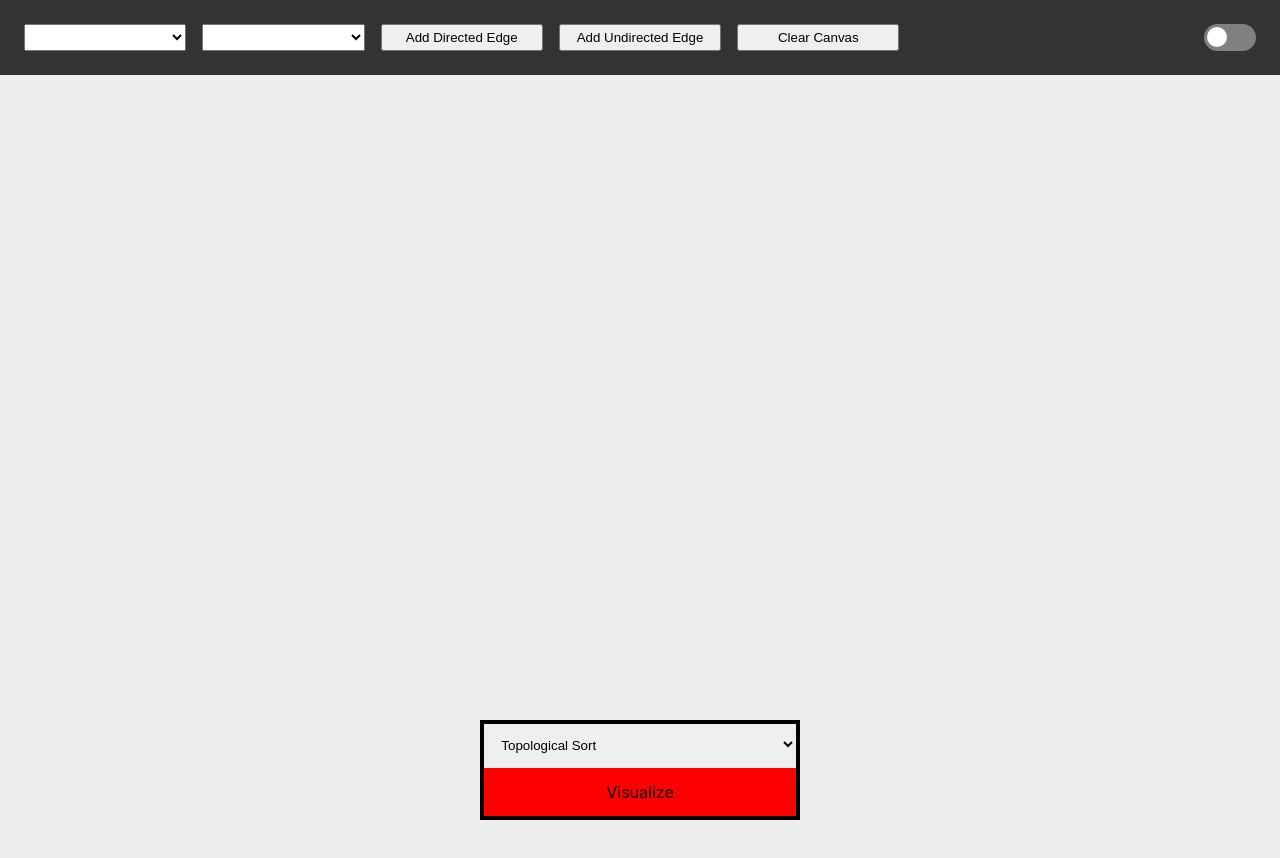
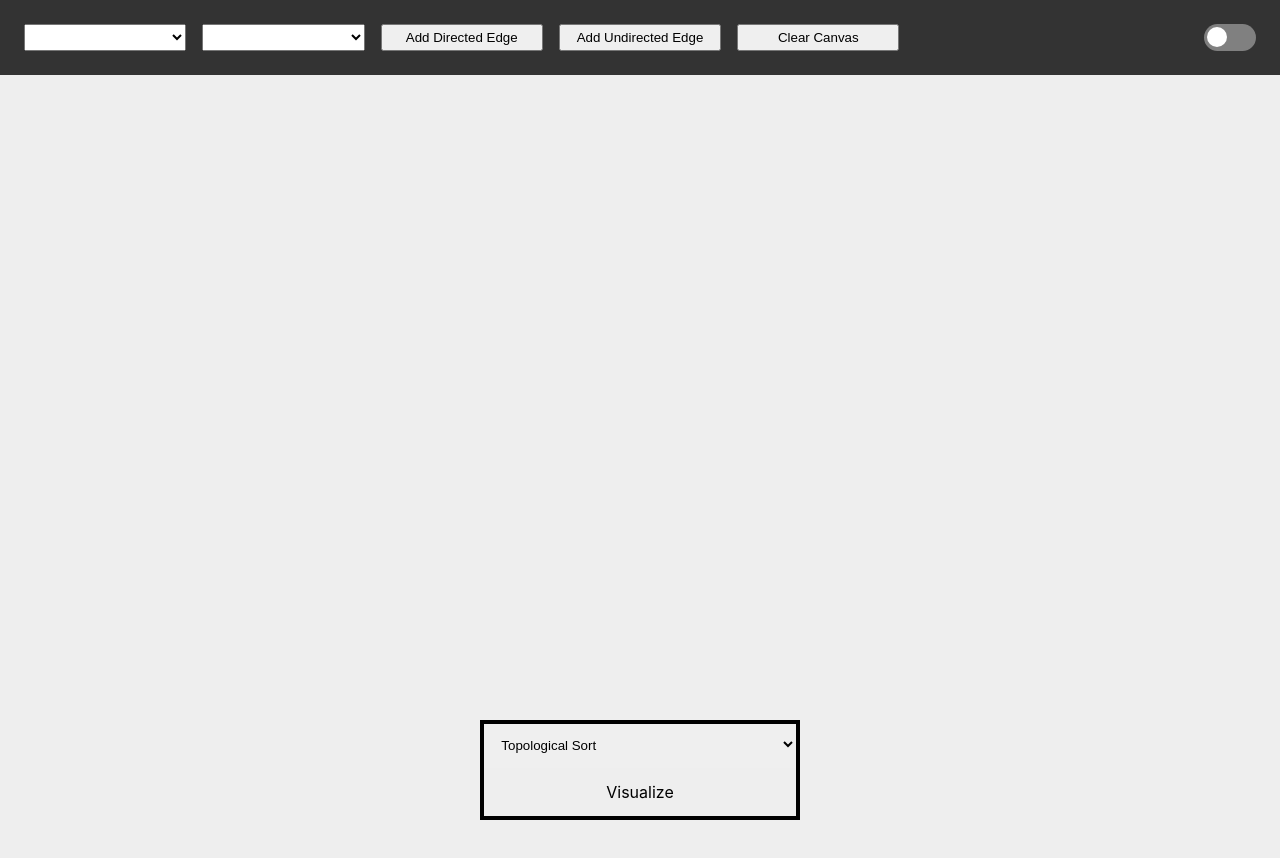
Before and after one commit to Jatinmanav/graph-algorithm-visualizer, a React (Create React App) app: page / in a window 1280 px wide. Shown: the top 858 px of the page. Built offline with nearby package versions, Linux system fonts and the light colour scheme.

Commit message:
update ui

```diff
--- a/src/styles/Visualize.scss
+++ b/src/styles/Visualize.scss
@@ -7,7 +7,6 @@
   width: 25vw;
   height: 10vh;
   position: absolute;
-  background-color: red;
 }
 
 .visualize-button {
@@ -19,14 +18,14 @@
   padding: 1em;
   border: black 4px solid;
   border-top: none;
-  background-color: red;
+  background-color: #eeeeee;
   cursor: pointer;
 }
 
 .visualize-button:hover {
   border: black 4px solid;
   border-top: none;
-  background-color: blue;
+  background-color: #cccccc;
 }
 
 .visualize-select {
```
